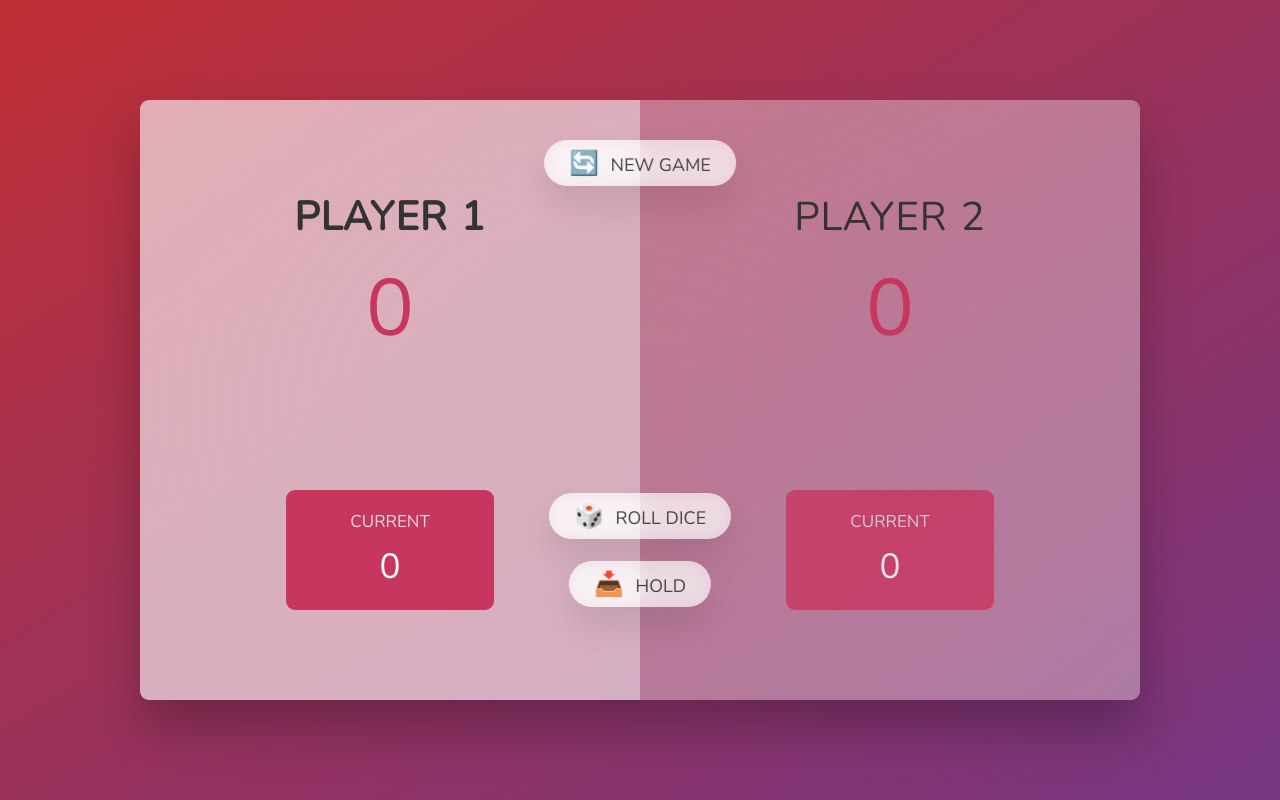
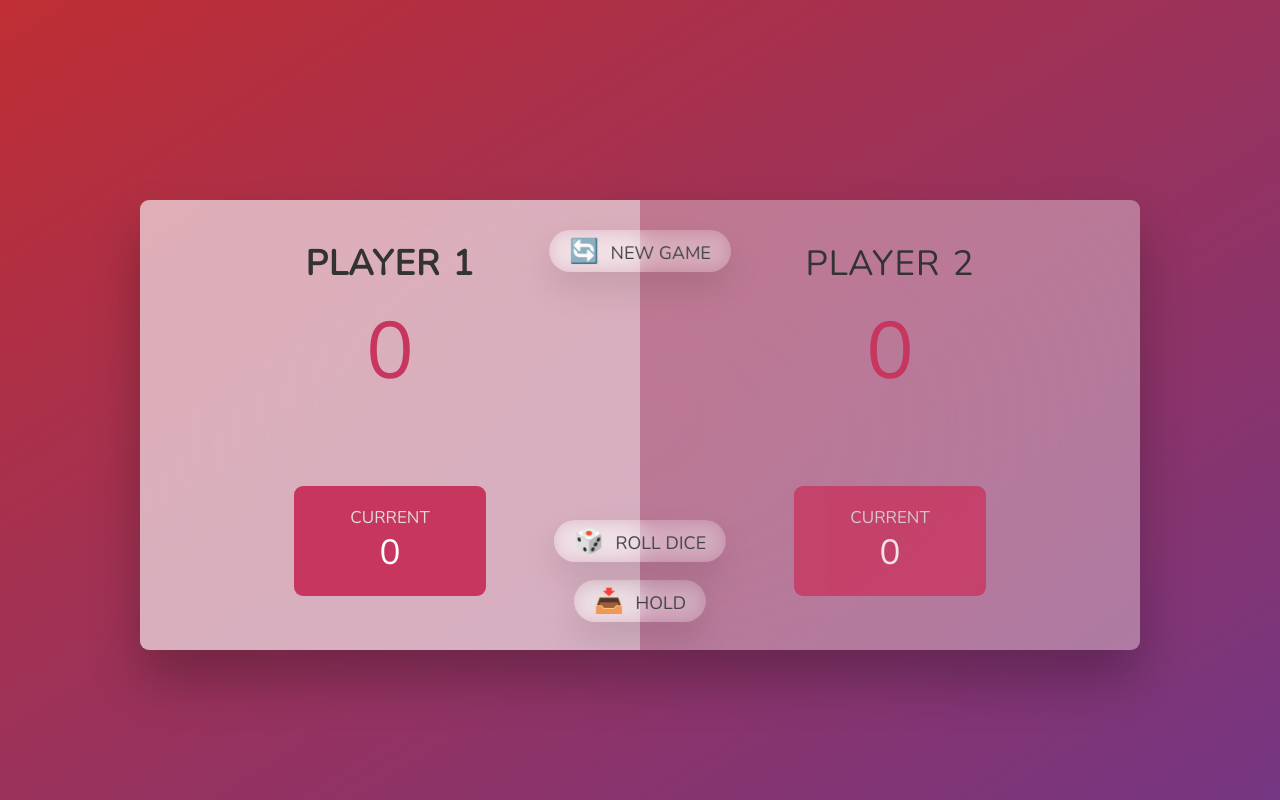
Before and after one commit to erion-meta/JavaScript-From-Zero-To-Expert, a plain HTML site: page 3_Dom Events Fundamentals/Dice Game/index.html in a window 1280 px wide. Drawn offline with nearby package versions, Linux system fonts and the light colour scheme.

Commit message:
dice game styles fix

```diff
--- a/3_Dom Events Fundamentals/Dice Game/script.js
+++ b/3_Dom Events Fundamentals/Dice Game/script.js
@@ -85,8 +85,8 @@ holdScoreBtn.addEventListener("click", function () {
     document.getElementById(`score--${activePlayer}`).textContent =
       scoresArr[activePlayer];
 
-    // Check if player score is 100
-    if (scoresArr[activePlayer] >= 20) {
+    // Check if player score is 50
+    if (scoresArr[activePlayer] >= 50) {
       // Finish the game
       playing = false;
       diceEl.classList.add("hidden");
--- a/3_Dom Events Fundamentals/Dice Game/style.css
+++ b/3_Dom Events Fundamentals/Dice Game/style.css
@@ -24,7 +24,7 @@ body {
 main {
   position: relative;
   width: 100rem;
-  height: 60rem;
+  height: 45rem;
   background-color: rgba(255, 255, 255, 0.35);
   backdrop-filter: blur(200px);
   filter: blur();
@@ -32,10 +32,11 @@ main {
   border-radius: 9px;
   overflow: hidden;
   display: flex;
+  margin-top: 5rem;
 }
 .player {
   flex: 50%;
-  padding: 9rem;
+  padding: 3rem 9rem 7rem 9rem;
   display: flex;
   flex-direction: column;
   align-items: center;
@@ -45,18 +46,19 @@ main {
 /* ELEMENTS */
 .name {
   position: relative;
-  font-size: 4rem;
+  font-size: 3.5rem;
   text-transform: uppercase;
   letter-spacing: 1px;
   word-spacing: 2px;
   font-weight: 300;
-  margin-bottom: 1rem;
+  margin-top: 1rem;
 }
 .score {
   font-size: 8rem;
   font-weight: 300;
   color: #c7365f;
-  margin-bottom: auto;
+  margin-bottom: 8rem;
+  margin-top: 1rem;
 }
 .player--active {
   background-color: rgba(255, 255, 255, 0.4);
@@ -75,14 +77,13 @@ main {
   opacity: 0.8;
   border-radius: 9px;
   color: #fff;
-  width: 65%;
+  width: 60%;
   padding: 2rem;
   text-align: center;
   transition: all 0.75s;
 }
 .current-label {
   text-transform: uppercase;
-  margin-bottom: 1rem;
   font-size: 1.7rem;
   color: #ddd;
 }
@@ -105,11 +106,11 @@ main {
   font-weight: 400;
   transition: all 0.2s;
 
-  background-color: white;
-  background-color: rgba(255, 255, 255, 0.6);
+  background-color: rgba(255, 255, 255, 0);
+  background-color: rgba(255, 255, 255, 0.064);
   backdrop-filter: blur(10px);
 
-  padding: 0.7rem 2.5rem;
+  padding: 0.5rem 2rem;
   border-radius: 50rem;
   box-shadow: 0 1.75rem 3.5rem rgba(0, 0, 0, 0.1);
 }
@@ -119,13 +120,13 @@ main {
   margin-right: 0.7rem;
 }
 .btn--new {
-  top: 4rem;
+  top: 3rem;
 }
 .btn--roll {
-  top: 39.3rem;
+  top: 32rem;
 }
 .btn--hold {
-  top: 46.1rem;
+  top: 38rem;
 }
 .btn:active {
   transform: translate(-50%, 3px);
```
